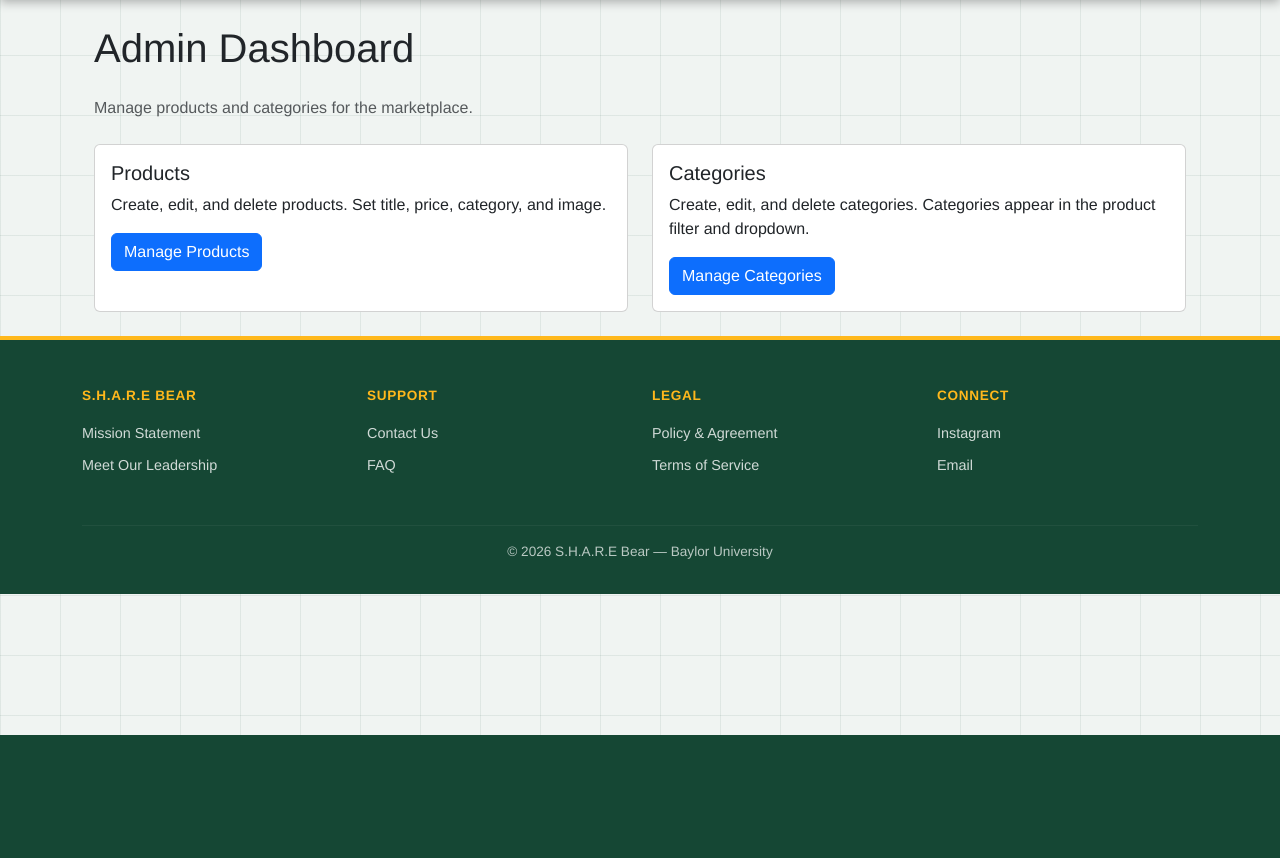
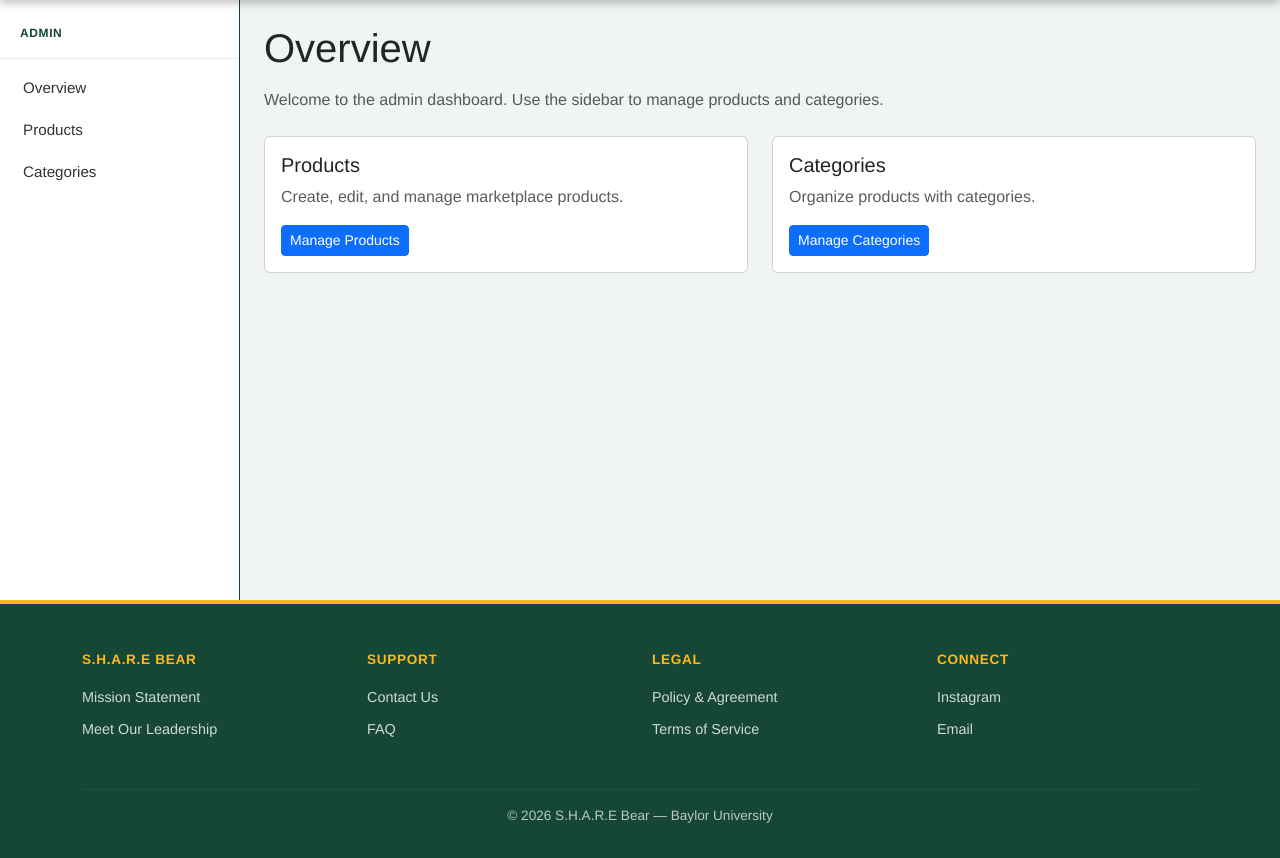
Before and after one commit to aaron-d-e/bu-marketplace, a Django app: page /dashboard/ in a window 1280 px wide. Shown: the part 65-923 px from the top of the page. Before the commit the page ends 800 px from the top, so only its background shows below. Run offline with Django 5.2, Linux system fonts and the light colour scheme; a user stored in the database is signed in; tables that the repository leaves empty hold one stand-in row (values such as "Sample post"); parts of the project's set-up code (start-up, migrations or seed data) failed here and were passed over.

Commit message:
admin dashboard sidebar nav:

```diff
--- a/market_app/static/css/app.css
+++ b/market_app/static/css/app.css
@@ -1658,3 +1658,96 @@ body {
     grid-template-columns: 1fr;
   }
 }
+
+
+/* Documentation-style dashboard sidebar */
+div.dashboard-layout {
+  display: flex !important;
+  flex-direction: row !important;
+  flex-wrap: nowrap !important;
+  min-height: calc(100vh - 200px);
+  width: 100%;
+}
+
+aside.dashboard-sidebar {
+  width: 240px !important;
+  min-width: 240px !important;
+  max-width: 240px !important;
+  background: var(--card-bg);
+  border-right: 1px solid var(--bu-green);
+  padding: 1.5rem 0;
+  flex-shrink: 0 !important;
+}
+
+.dashboard-sidebar nav {
+  display: flex !important;
+  flex-direction: column !important;
+}
+
+.dashboard-sidebar-link {
+  display: block !important;
+  padding: 0.6rem 1.25rem;
+  color: var(--text-primary);
+  text-decoration: none;
+  font-size: 0.95rem;
+  border-left: 3px solid transparent;
+  transition: all 0.15s;
+}
+
+.dashboard-sidebar-link:hover {
+  background: rgba(21, 71, 52, 0.08);
+  color: var(--bu-green);
+  border-left-color: var(--bu-green);
+}
+
+.dashboard-sidebar-link.active {
+  background: rgba(21, 71, 52, 0.1);
+  color: var(--bu-green);
+  font-weight: 600;
+  border-left: 3px solid var(--bu-gold);
+}
+
+main.dashboard-main {
+  flex: 1 1 auto !important;
+  background: var(--bg-primary);
+  min-width: 0;
+}
+
+@media (max-width: 768px) {
+  div.dashboard-layout {
+    flex-direction: column !important;
+  }
+  aside.dashboard-sidebar {
+    width: 100% !important;
+    min-width: 100% !important;
+    max-width: 100% !important;
+    border-right: none;
+    border-bottom: 1px solid var(--bu-green);
+    padding: 0.75rem 0;
+  }
+  .dashboard-sidebar nav {
+    flex-direction: row !important;
+    overflow-x: auto;
+    gap: 0;
+  }
+  .dashboard-sidebar-link {
+    white-space: nowrap;
+    border-left: none !important;
+    border-bottom: 3px solid transparent;
+  }
+  .dashboard-sidebar-link.active {
+    border-left: none !important;
+    border-bottom: 3px solid var(--bu-gold);
+  }
+}
+
+.dashboard-sidebar-header {
+  padding: 0 1.25rem 1rem;
+  font-size: 0.75rem;
+  font-weight: 700;
+  text-transform: uppercase;
+  letter-spacing: 0.05em;
+  color: var(--bu-green);
+  border-bottom: 1px solid rgba(21, 71, 52, 0.1);
+  margin-bottom: 0.5rem;
+}
--- /dev/null
+++ b/market_app/templates/main/dashboard/base.html
@@ -0,0 +1,20 @@
+{% extends "main/base.html" %}
+{% block title %}{% block dashboard_title %}Admin Dashboard{% endblock %}{% endblock %}
+
+{% block fullwidth_content %}
+<div class="dashboard-layout" style="display: flex; flex-direction: row;">
+  <aside class="dashboard-sidebar" style="width: 240px; min-width: 240px; flex-shrink: 0;">
+    <div class="dashboard-sidebar-header">Admin</div>
+    <nav style="display: flex; flex-direction: column;">
+      <a href="{% url 'admin_dashboard' %}" class="dashboard-sidebar-link{% if request.path == '/admin-dashboard/' %} active{% endif %}">Overview</a>
+      <a href="{% url 'dashboard_products' %}" class="dashboard-sidebar-link{% if 'product' in request.path %} active{% endif %}">Products</a>
+      <a href="{% url 'dashboard_categories' %}" class="dashboard-sidebar-link{% if 'categor' in request.path %} active{% endif %}">Categories</a>
+    </nav>
+  </aside>
+  <main class="dashboard-main" style="flex: 1;">
+    <div class="container-fluid py-4 px-4">
+      {% block dashboard_content %}{% endblock %}
+    </div>
+  </main>
+</div>
+{% endblock %}
--- a/market_app/templates/main/dashboard/index.html
+++ b/market_app/templates/main/dashboard/index.html
@@ -1,26 +1,24 @@
-{% extends "main/base.html" %}
-{% block title %}Admin Dashboard{% endblock %}
-{% block content %}
-<div class="container py-4">
-  <h1 class="mb-4">Admin Dashboard</h1>
-  <p class="text-muted mb-4">Manage products and categories for the marketplace.</p>
+{% extends "main/dashboard/base.html" %}
+{% block dashboard_title %}Admin Dashboard{% endblock %}
+{% block dashboard_content %}
+<h1 class="mb-3">Overview</h1>
+<p class="text-muted mb-4">Welcome to the admin dashboard. Use the sidebar to manage products and categories.</p>
 <div class="row g-4">
   <div class="col-md-6">
-      <div class="card h-100">
+    <div class="card">
       <div class="card-body">
         <h5 class="card-title">Products</h5>
-          <p class="card-text">Create, edit, and delete products. Set title, price, category, and image.</p>
-          <a href="{% url 'dashboard_products' %}" class="btn btn-primary">Manage Products</a>
+        <p class="card-text text-muted">Create, edit, and manage marketplace products.</p>
+        <a href="{% url 'dashboard_products' %}" class="btn btn-primary btn-sm">Manage Products</a>
       </div>
     </div>
   </div>
   <div class="col-md-6">
-      <div class="card h-100">
+    <div class="card">
       <div class="card-body">
         <h5 class="card-title">Categories</h5>
-          <p class="card-text">Create, edit, and delete categories. Categories appear in the product filter and dropdown.</p>
-          <a href="{% url 'dashboard_categories' %}" class="btn btn-primary">Manage Categories</a>
-        </div>
+        <p class="card-text text-muted">Organize products with categories.</p>
+        <a href="{% url 'dashboard_categories' %}" class="btn btn-primary btn-sm">Manage Categories</a>
       </div>
     </div>
   </div>
--- a/market_app/views.py
+++ b/market_app/views.py
@@ -4,6 +4,8 @@ from .models import Product, Category
 from django.contrib.auth import login, authenticate
 from django.contrib.auth.decorators import user_passes_test, login_required
 from django.contrib import messages
+from django.contrib.auth.models import User
+from django.db.models import Sum, Count
 from .utils import resize_profile_image
 
 def superuser_required(view_func):
```
Also changed, not shown: market_app/templates/main/dashboard/categories.html (+4 -17 lines), market_app/templates/main/dashboard/category_confirm_delete.html (+3 -8 lines), market_app/templates/main/dashboard/category_form.html (+3 -10 lines), market_app/templates/main/dashboard/product_confirm_delete.html (+3 -6 lines), market_app/templates/main/dashboard/product_create.html (+3 -6 lines), market_app/templates/main/dashboard/product_edit.html (+3 -6 lines), market_app/templates/main/dashboard/products.html (+3 -6 lines), .github/copilot-instructions.md. Lines whose indentation alone changed are shown as unchanged.
